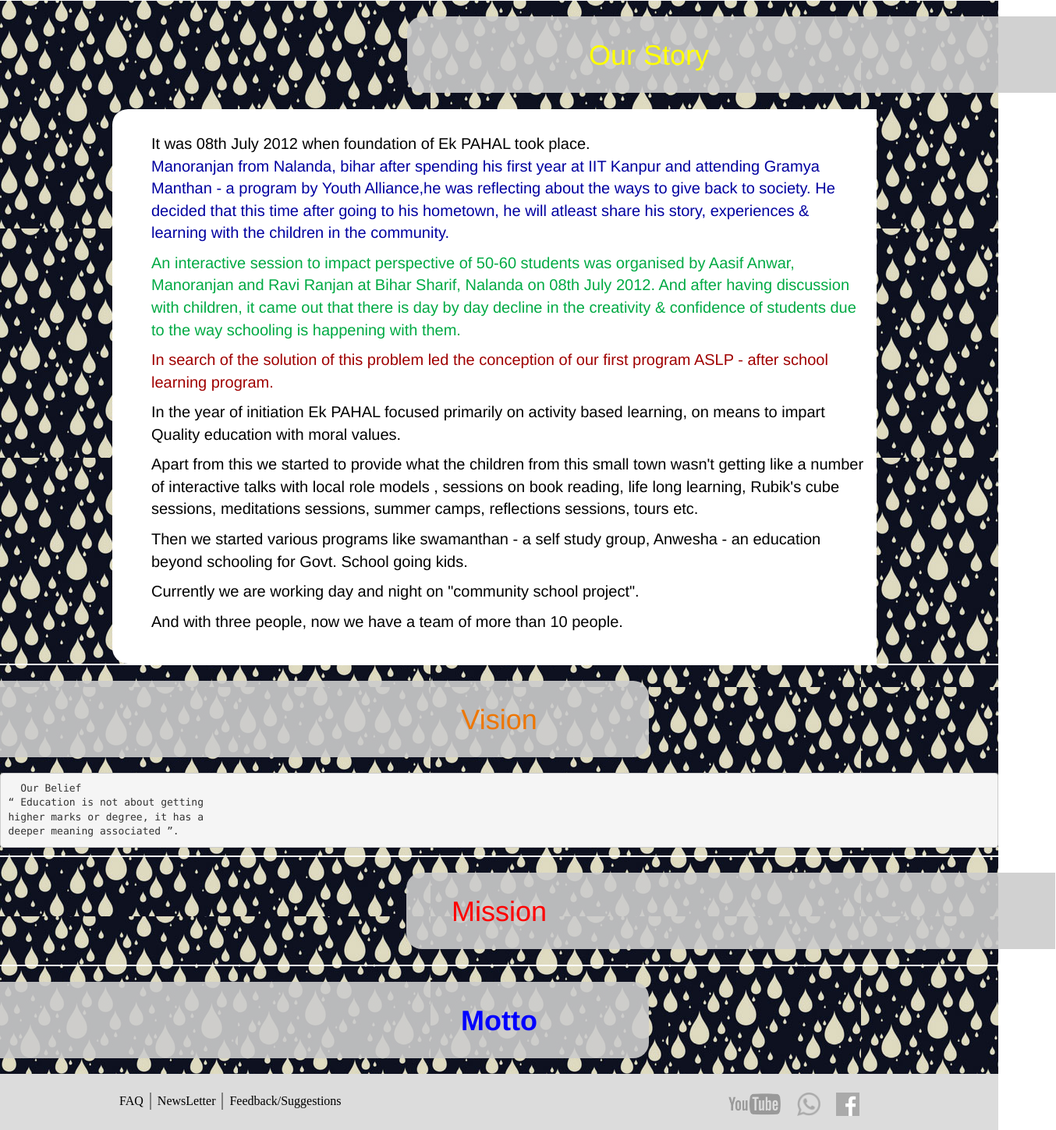
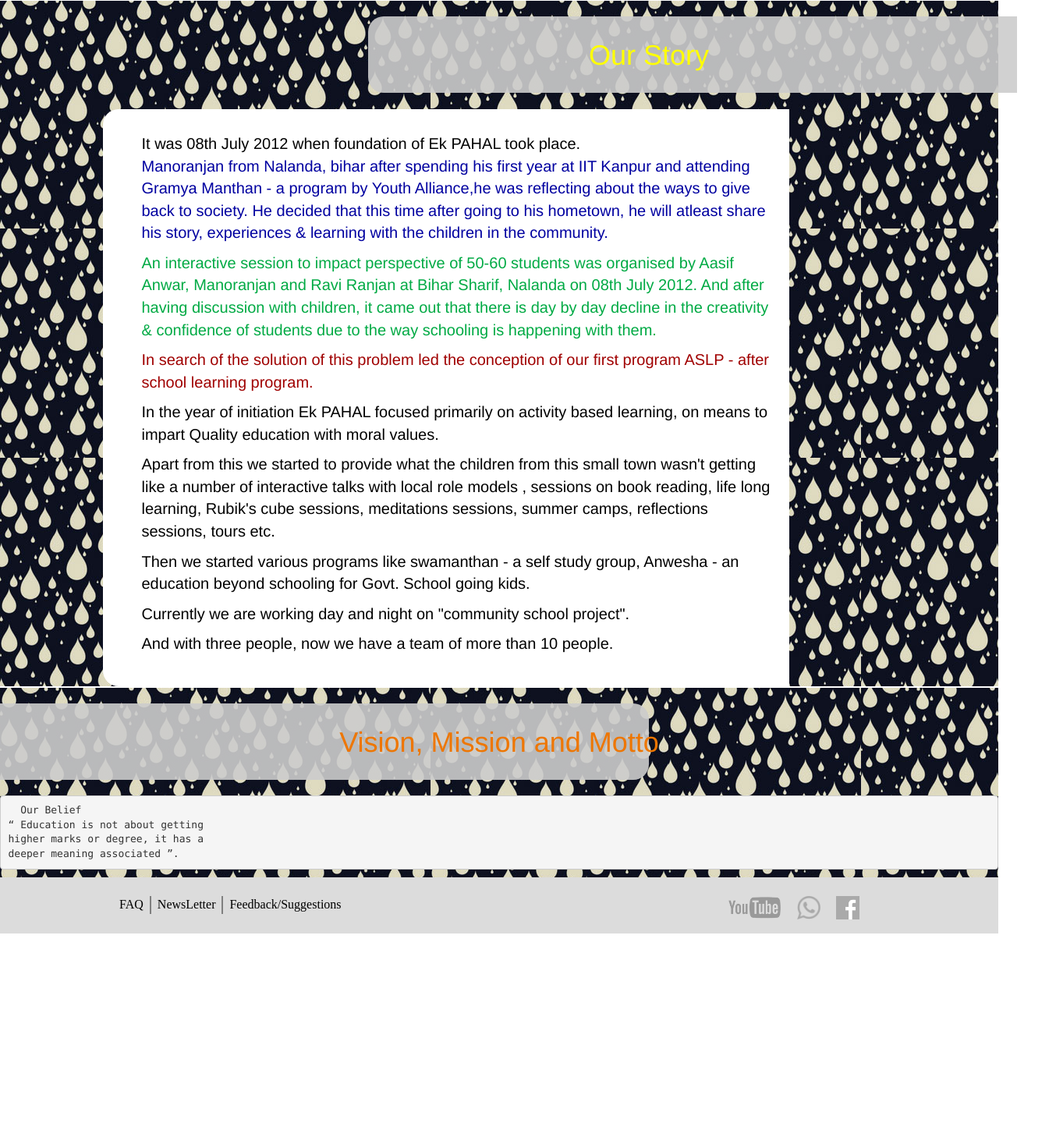
Before and after one commit to ekpahal/vision, a plain HTML site: page index.html in a window 1280 px wide. Shown: the part 141-1590 px from the top of the page at 78% size, 1354 px wide, since content can reach past the window. After the commit the page ends 1338 px from the top, so only its background shows below. Drawn offline with Linux system fonts and the light colour scheme.

Commit message:
created first version

```diff
--- a/index.html
+++ b/index.html
@@ -86,10 +86,10 @@ $(window).focus(function(){
   </div>  </div>
 </div><div class="bod">
 <div class="action1"><div class="contain" >
-  <div id="block" style="margin-right: 50px;margin-left: 522px;border-radius: 20px 0px 0px 20px;"></div>
+  <div id="block" style="margin-right: 50px;margin-left: 472px;border-radius: 20px 0px 0px 20px;"></div>
   <h1 id="text" style="color: yellow;padding-left: 30%">Our Story</h1>
 </div></div>
-<div style="font-size: 20px;margin: 0px;" class="row" ><div class="col-sm-3"></div><div class="col-sm-8 content"  style="padding-top: 30px;padding-bottom: 30px;padding-left: 50px;width: 49em;">
+<div style="font-size: 20px;margin: 0px;" class="row" ><div class="col-sm-3"></div><div class="col-sm-8 content"  style="padding-top: 30px;padding-bottom: 30px;padding-left: 50px;width: 44em;">
   It was 08th July 2012 when foundation of Ek PAHAL took place. <br><p style="color: #0000a0;">
 Manoranjan from Nalanda, bihar after spending his first year at IIT Kanpur and attending Gramya Manthan - a program by Youth Alliance,he was reflecting about the ways to give back to society. He decided that this time after going to his hometown, he will atleast share his story, experiences & learning with the children in the community.</p>
        <p style="color: #00aa44;">An interactive session to impact perspective of 50-60 students was organised by Aasif Anwar, Manoranjan and Ravi Ranjan at Bihar Sharif, Nalanda on 08th July 2012. And after having discussion with children, it came out that there is day by day decline in the creativity & confidence of students due to the way schooling is happening with them.</p >
@@ -108,7 +108,7 @@ And with three people, now we have a team of more than 10 people.</p>
 </div>
 <div class="action1"><div class="contain" >
   <div id="block" style="border-radius: 0px 20px 20px 0px;"></div>
-  <h1 id="text" style="color: #ee7600;text-align: center;">Vision<br></h1>
+  <h1 id="text" style="color: #ee7600;text-align: center;">Vision, Mission and Motto<br></h1>
 </div></div>
 <pre>
   Our Belief
@@ -116,14 +116,6 @@ And with three people, now we have a team of more than 10 people.</p>
 higher marks or degree, it has a
 deeper meaning associated ”.
 </pre>
-<div class="action1"><div class="contain" >
-  <div id="block" style="border-radius: 20px 0px 0px 20px;margin-right: 0px;margin-left: 521px;"></div>
-  <h1 id="text" style="color: red;">Mission<br></h1>
-</div></div>
-<div class="action1"><div class="contain" >
-  <div id="block" style="border-radius: 0px 20px 20px 0px;margin-left: 0px;"></div>
-  <h1 id="text" style="color: blue;font-weight: 700;">Motto<br></h1>
-</div></div>
 
 
 
--- a/style.css
+++ b/style.css
@@ -341,6 +341,6 @@ table td + td {
   background-color: white;
   /*background-blend-mode:*/
 border-radius: 20px 0px 0px 20px;
-margin-left: 144px;
+margin-left: 131.5px;
 color: black;
 }
```
